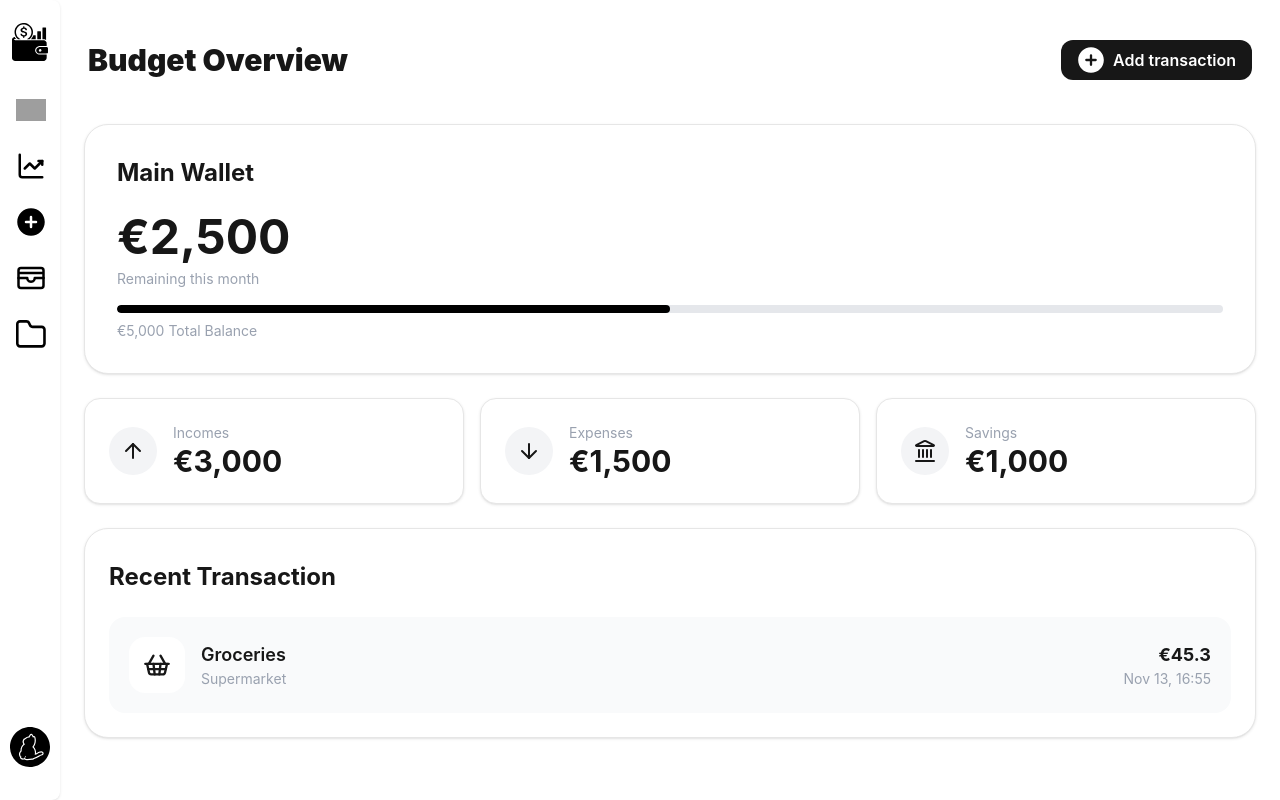
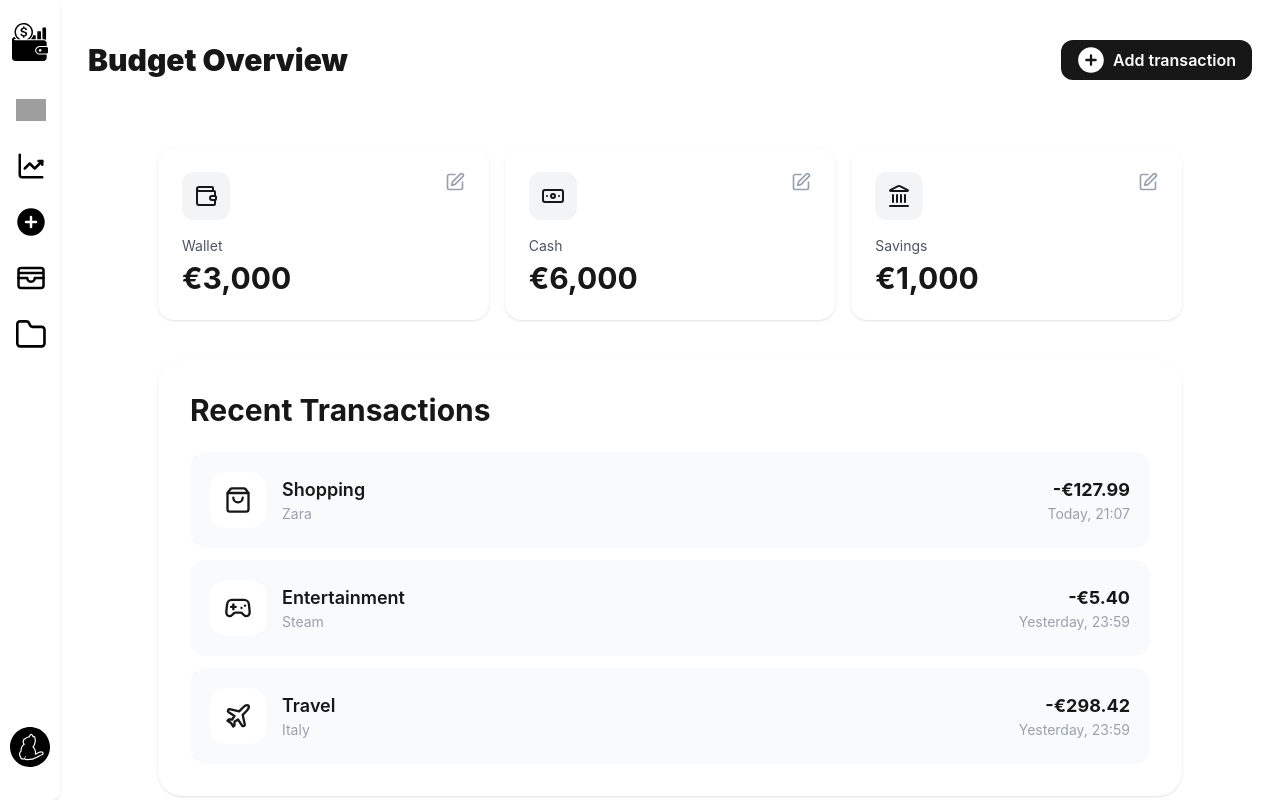
Before and after one commit to Bashkanitto/frontend-backend, a Next.js app: page /wallet in a window 1280 px wide. Built offline with nearby package versions, Linux system fonts and the light colour scheme; grey boxes are pictures that could not be loaded.

Commit message:
fix: wallet page

```diff
--- a/app/(main)/wallet/page.tsx
+++ b/app/(main)/wallet/page.tsx
@@ -1,14 +1,7 @@
-import { ArrowUp, ArrowDown, Landmark, ShoppingBasket } from 'lucide-react';
-import { Card } from '@/components/Card';
+import { Wallet, Banknote, Landmark, ShoppingBag, Gamepad2, Plane, Edit } from 'lucide-react';
 
 export default function MainWalletPage() {
-  const balance = 2500;
-  const totalBalance = 5000;
-  const incomes = 3000;
-  const expenses = 1500;
-  const savings = 1000;
-
-  const currency: 'EUR' | 'KZT' | 'USD' = 'EUR';
+  const currency = 'EUR';
 
   const currencySymbols = {
     EUR: '€',
@@ -16,98 +9,69 @@ export default function MainWalletPage() {
     USD: '$',
   };
 
+  const wallets = [
+    { id: 1, name: 'Wallet', amount: 3000, icon: Wallet },
+    { id: 2, name: 'Cash', amount: 6000, icon: Banknote },
+    { id: 3, name: 'Savings', amount: 1000, icon: Landmark },
+  ];
+
   const recentTransactions = [
     {
       id: 1,
-      title: 'Groceries',
-      category: 'Supermarket',
-      amount: -45.3,
-      date: 'Nov 13, 16:55',
-      icon: ShoppingBasket,
+      title: 'Shopping',
+      subtitle: 'Zara',
+      amount: -127.99,
+      date: 'Today, 21:07',
+      icon: ShoppingBag,
+    },
+    {
+      id: 2,
+      title: 'Entertainment',
+      subtitle: 'Steam',
+      amount: -5.4,
+      date: 'Yesterday, 23:59',
+      icon: Gamepad2,
+    },
+    {
+      id: 3,
+      title: 'Travel',
+      subtitle: 'Italy',
+      amount: -298.42,
+      date: 'Yesterday, 23:59',
+      icon: Plane,
     },
   ];
 
-  const balancePercentage = (balance / totalBalance) * 100;
-
   return (
-    <div className="w-full min-h-screen">
-      <div className="mx-auto">
-        <Card className="bg-white rounded-3xl p-8 mb-6 shadow-sm">
-          <h1 className="text-2xl font-bold mb-2">Main Wallet</h1>
-
-          <div className="mt-6">
-            <div className="text-5xl font-bold mb-2">
-              {currencySymbols[currency]}
-              {balance.toLocaleString()}
-            </div>
-
-            <div className="text-gray-400 text-sm mb-4">
-              Remaining this month
-            </div>
-
-            <div className="relative w-full h-2 bg-gray-200 rounded-full overflow-hidden">
-              <div
-                className="absolute top-0 left-0 h-full bg-black rounded-full transition-all duration-300"
-                style={{ width: `${balancePercentage}%` }}
-              />
-            </div>
-
-            <div className="text-gray-400 text-sm mt-2">
-              {currencySymbols[currency]}
-              {totalBalance.toLocaleString()} Total Balance
-            </div>
-          </div>
-        </Card>
-
-        <div className="grid grid-cols-1 md:grid-cols-3 gap-4 mb-6">
-          <Card className="bg-white rounded-2xl p-6 shadow-sm">
-            <div className="flex items-center gap-4">
-              <div className="w-12 h-12 bg-gray-100 rounded-full flex items-center justify-center">
-                <ArrowUp className="w-6 h-6" />
+    <div className="w-full min-h-screen p-6">
+      <div className="max-w-5xl mx-auto">
+        {/* Wallet Cards */}
+        <div className="grid grid-cols-1 md:grid-cols-3 gap-4 mb-10">
+          {wallets.map((wallet) => (
+            <div
+              key={wallet.id}
+              className="bg-white rounded-2xl p-6 shadow-sm hover:shadow-md transition-shadow"
+            >
+              <div className="flex items-start justify-between mb-4">
+                <div className="w-12 h-12 bg-gray-100 rounded-xl flex items-center justify-center">
+                  <wallet.icon className="w-6 h-6" />
+                </div>
+                <button className="text-gray-400 hover:text-gray-600">
+                  <Edit className="w-5 h-5" />
+                </button>
               </div>
-              <div>
-                <div className="text-gray-400 text-sm">Incomes</div>
-                <div className="text-3xl font-bold">
-                  {currencySymbols[currency]}
-                  {incomes.toLocaleString()}
-                </div>
+              <div className="text-gray-600 text-sm mb-1">{wallet.name}</div>
+              <div className="text-3xl font-bold">
+                {currencySymbols[currency as keyof typeof currencySymbols]}
+                {wallet.amount.toLocaleString()}
               </div>
             </div>
-          </Card>
-
-          <Card className="bg-white rounded-2xl p-6 shadow-sm">
-            <div className="flex items-center gap-4">
-              <div className="w-12 h-12 bg-gray-100 rounded-full flex items-center justify-center">
-                <ArrowDown className="w-6 h-6" />
-              </div>
-              <div>
-                <div className="text-gray-400 text-sm">Expenses</div>
-                <div className="text-3xl font-bold">
-                  {currencySymbols[currency]}
-                  {expenses.toLocaleString()}
-                </div>
-              </div>
-            </div>
-          </Card>
-
-          <Card className="bg-white rounded-2xl p-6 shadow-sm">
-            <div className="flex items-center gap-4">
-              <div className="w-12 h-12 bg-gray-100 rounded-full flex items-center justify-center">
-                <Landmark className="w-6 h-6" />
-              </div>
-              <div>
-                <div className="text-gray-400 text-sm">Savings</div>
-                <div className="text-3xl font-bold">
-                  {currencySymbols[currency]}
-                  {savings.toLocaleString()}
-                </div>
-              </div>
-            </div>
-          </Card>
+          ))}
         </div>
 
-        <Card className="bg-white rounded-3xl pt-8 ">
-          <h2 className="text-2xl font-bold mb-6">Recent Transaction</h2>
+        {/* Recent Transactions */}
+        <div className="bg-white rounded-3xl p-8 shadow-sm">
+          <h2 className="text-3xl font-bold mb-6">Recent Transactions</h2>
 
           <div className="space-y-3">
             {recentTransactions.map((transaction) => (
@@ -119,24 +83,30 @@ export default function MainWalletPage() {
                   <div className="w-14 h-14 bg-white rounded-2xl flex items-center justify-center">
                     <transaction.icon className="w-7 h-7" />
                   </div>
-
                   <div>
-                    <div className="font-semibold text-lg">{transaction.title}</div>
-                    <div className="text-gray-400 text-sm">{transaction.category}</div>
+                    <div className="font-semibold text-lg">
+                      {transaction.title}
+                    </div>
+                    <div className="text-gray-400 text-sm">
+                      {transaction.subtitle}
+                    </div>
                   </div>
                 </div>
 
                 <div className="text-right">
                   <div className="font-bold text-lg">
-                    {currencySymbols[currency]}
-                    {Math.abs(transaction.amount).toFixed(1)}
+                    {transaction.amount < 0 ? '-' : '+'}
+                    {currencySymbols[currency as keyof typeof currencySymbols]}
+                    {Math.abs(transaction.amount).toFixed(2)}
                   </div>
-                  <div className="text-gray-400 text-sm">{transaction.date}</div>
+                  <div className="text-gray-400 text-sm">
+                    {transaction.date}
+                  </div>
                 </div>
               </div>
             ))}
           </div>
-        </Card>
+        </div>
       </div>
     </div>
   );
```
